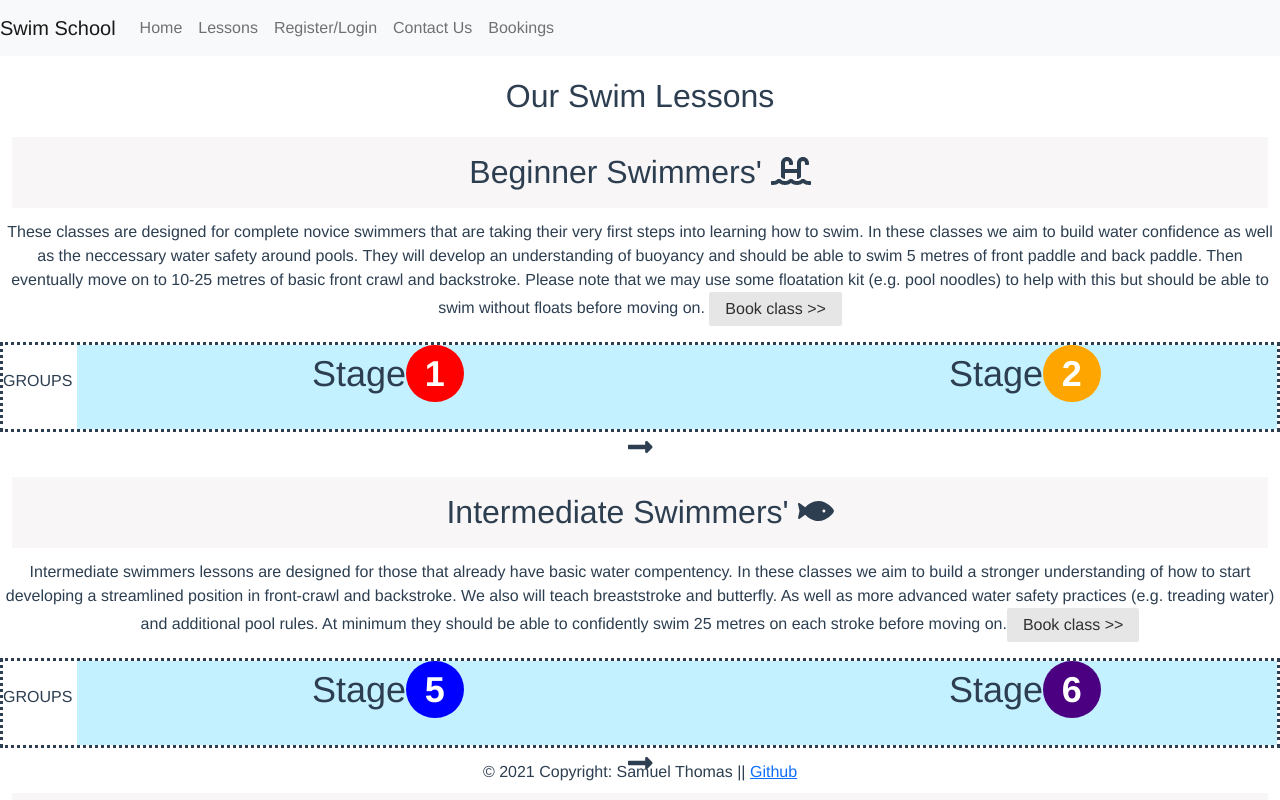
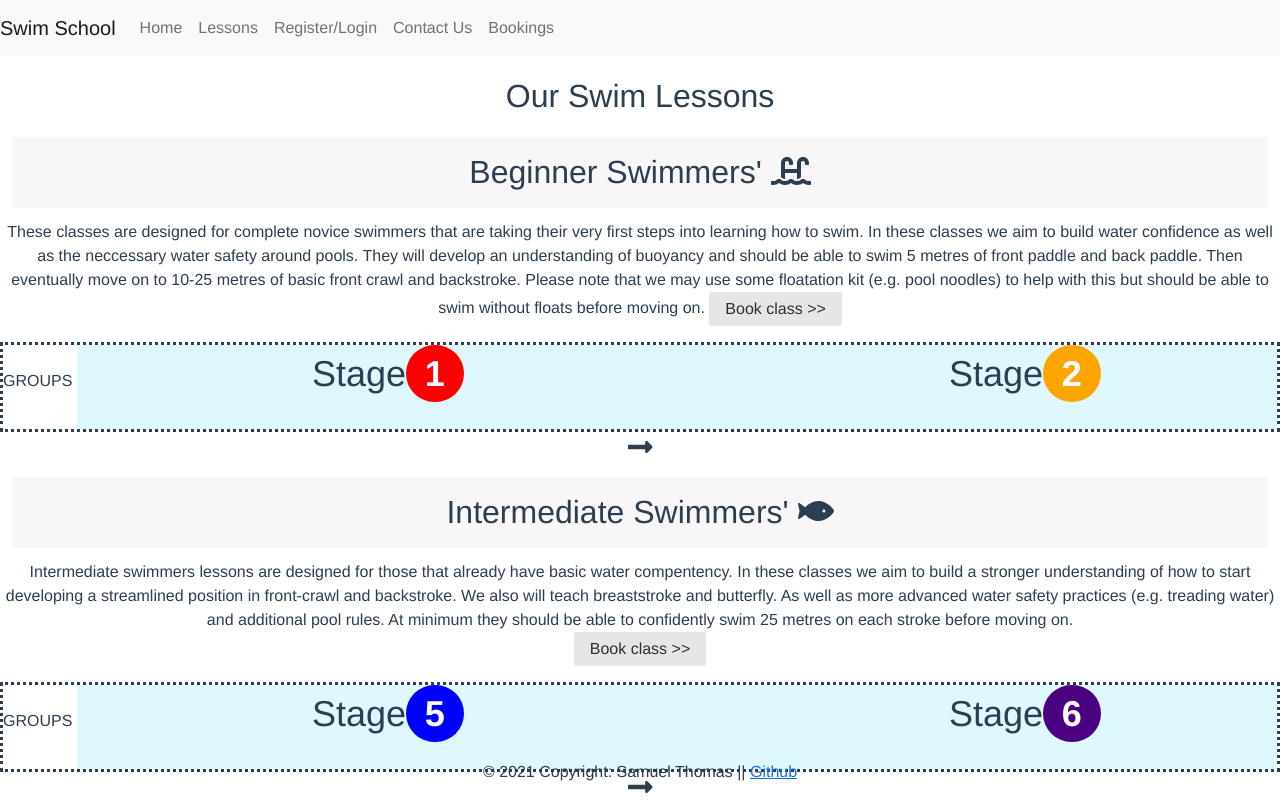
Before and after one commit to sammytvfx/creative-project, a Vue app in the folder front-end/: page /Lessons in a window 1280 px wide. Shown: the top 800 px of the page. Built offline with nearby package versions, Linux system fonts and the light colour scheme.

Commit message:
style changes

```diff
--- a/front-end/src/views/Lessons.vue
+++ b/front-end/src/views/Lessons.vue
@@ -30,7 +30,7 @@
       front-crawl and backstroke. We also will teach breaststroke and butterfly.
       As well as more advanced water safety practices (e.g. treading water) and
       additional pool rules. At minimum they should be able to confidently swim
-      25 metres on each stroke before moving on.<router-link to="/Bookings"><button class="pure-button"> Book class >></button></router-link>
+      25 metres on each stroke before moving on.<br><router-link to="/Bookings"><button class="pure-button"> Book class >></button></router-link>
     </p>
       <ul id="groups">
         GROUPS
@@ -48,7 +48,7 @@
       swimming or life-saving skills. For the competitive swimmers it will be
       learning the basics of pool starts (dives) and turns. Alternatively, they could learn important
       life-saving and water surival skills. These include knowing how to swim in clothes as well as aid other
-      swimmers by rescuing them. <router-link to="/Bookings"><button class="pure-button"> Book class >></button></router-link>
+      swimmers by rescuing them. <br><router-link to="/Bookings"><button class="pure-button"> Book class >></button></router-link>
     </p>
 
       <ul id="groups">
@@ -98,7 +98,7 @@ li{
     display: inline-block;
     width: 50%;
     height: 100%;
-    background-color: rgb(195, 241, 255);
+    background-color: rgb(223, 247, 255);
 }
 
 #group > li:nth-child(even) {
@@ -230,7 +230,9 @@ span.violet {
 p {
     display: block;
     margin-left: auto;
-    margin-right: auto
+    margin-right: auto;
+    max-width: 152ch;
+
 }
 
 h2 {
@@ -240,4 +242,5 @@ h2 {
 
 }
 
+
 </style>
```
